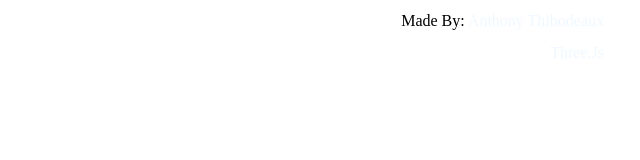
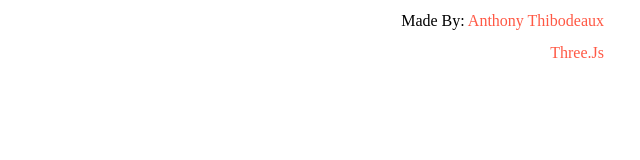
Before and after one commit to Tildozer/textInSpace, a website built with Vite: page src/index.html in a window 1280 px wide. Shown: the whole page, without its empty margins (640-1280 px from the left). Built offline with nearby package versions, Linux system fonts and the light colour scheme.

Commit message:
fixed links colors when not visited

```diff
--- a/src/style.css
+++ b/src/style.css
@@ -11,7 +11,7 @@ body {
   position: fixed;
 }
 a {
-  color: #f0f8ff;
+  color: #ff5844;
   text-decoration: none;
 }
 a:visited {
```
